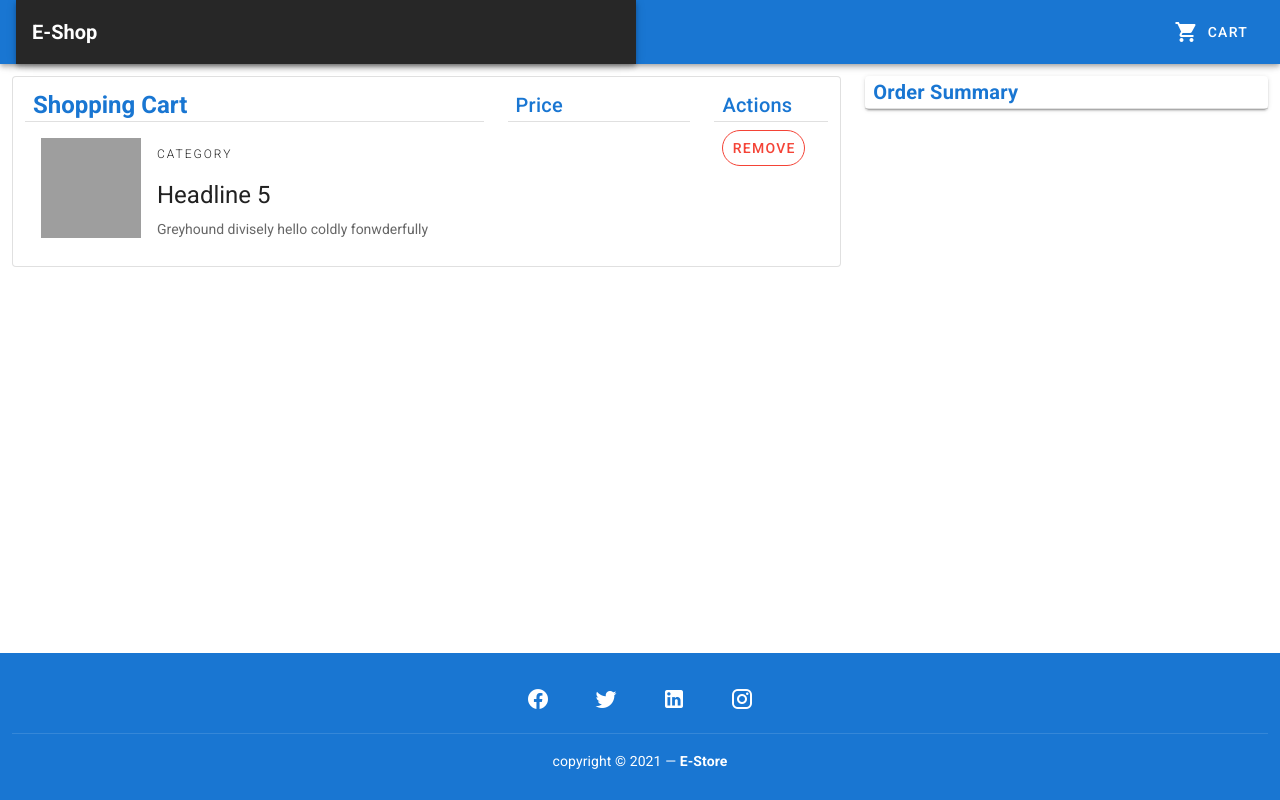
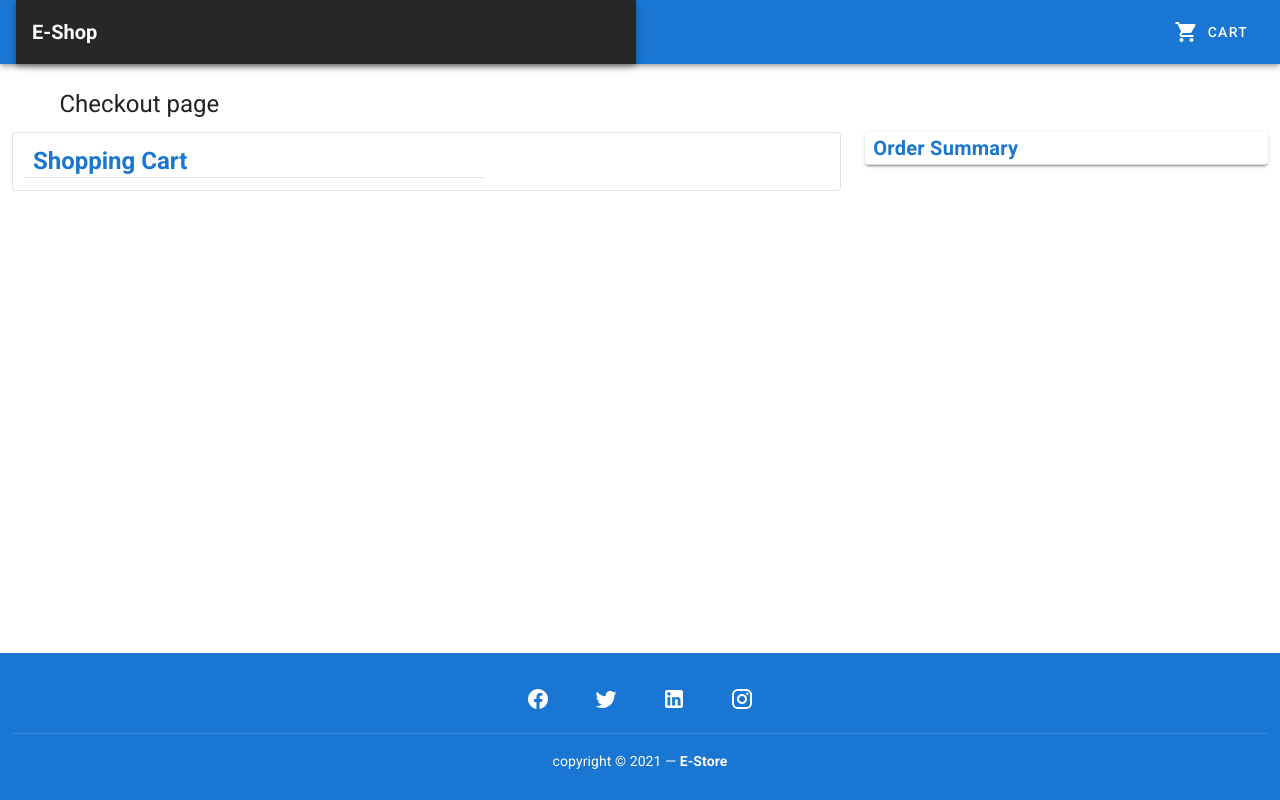
Before and after one commit to hamzat06/e-store, a Vue app: page /checkout in a window 1280 px wide. Built offline with nearby package versions, Linux system fonts and the light colour scheme; what vue2-filters would draw is missing.

Commit message:
built the remove to cart functionality

```diff
--- /dev/null
+++ b/src/components/CartList.vue
@@ -0,0 +1,59 @@
+<template lang="html">
+  <v-card
+    class="mx-auto"
+    outlined
+  >
+    <v-container fluid>
+      <h2 class="text-h5 primary--text ml-2 font-weight-bold">Shopping Cart</h2>
+      <v-row>
+        <v-col cols="7">
+          <v-divider></v-divider>
+          <v-list-item three-line v-for="(product, index) in inCart" :key="product.id">
+            <v-list-item-avatar
+              tile
+              size="100"
+              color="grey"
+
+            >
+              <v-img src="https://via.placeholder.com/300.png"></v-img>
+            </v-list-item-avatar>
+              <v-list-item-content>
+                <div class="text-overline font-weight-light">
+                  {{ product.name }}
+                </div>
+                <v-list-item-title class="text-h5">
+                  {{ product.price | currency }}
+                </v-list-item-title>
+                <v-list-item-subtitle>Greyhound divisely hello coldly fonwderfully</v-list-item-subtitle>
+              </v-list-item-content>
+              <v-card-actions>
+                <v-btn rounded outlined color="red" align="right" @click="removeFromCart(index)">
+                  <v-icon class="mr-1">mdi-cart-minus</v-icon>
+                  Remove
+                </v-btn>
+              </v-card-actions>
+            </v-list-item>
+          </v-col>
+        </v-row>
+      </v-container>
+  </v-card>
+</template>
+
+<script>
+import { mapGetters } from 'vuex'
+
+export default {
+  name: 'CartList',
+  computed: mapGetters ({
+    inCart: 'inCart'
+  }),
+  methods: {
+    removeFromCart(index){
+      this.$store.dispatch('removeFromCart', index)
+    }
+  }
+}
+</script>
+
+<style lang="css" scoped>
+</style>
--- a/src/components/ProductList.vue
+++ b/src/components/ProductList.vue
@@ -26,7 +26,7 @@
                 <v-icon>mdi-heart</v-icon>
               </v-btn>
 
-              <v-btn icon color="error" rounded @click="addToCart(product)" v-if="disabled">
+              <v-btn icon color="error" rounded @click="removeFromCart(product)" v-if="disabled">
                 <v-icon>mdi-cart-minus</v-icon>
               </v-btn>
 
@@ -43,28 +43,23 @@
 </template>
 
 <script>
-import { mapState } from 'vuex'
+import { mapGetters } from 'vuex'
 import DummyLoader from '@/components/DummyLoader'
 
 export default {
   name: 'ProductList',
-  computed: {
-    ...mapState(['products']),
-    // allProducts() {
-    //   return this.$store.getters.allProducts
-    // }
-  },
-  data() {
-    return {
-      timeOut: true,
-      disabled: false
-    }
-  },
+  computed: mapGetters ({
+    products: 'allProducts'
+  }),
+  data: () => ({
+    timeOut: true,
+    disabled: false
+  }),
   mounted() {
     setTimeout(() => (this.timeOut = false), 3000);
   },
   methods: {
-    addToCart: product => this.$store.dispatch('addToCart', product)
+    addToCart(product)  { this.$store.dispatch('addToCart', product)}
   },
   components: {
     DummyLoader
--- a/src/router/index.js
+++ b/src/router/index.js
@@ -18,10 +18,10 @@ const routes = [
     // which is lazy-loaded when the route is visited.
     component: () => import(/* webpackChunkName: "cart" */ '../views/Cart.vue'),
     children: [
-      // UserHome will be rendered inside User's <router-view>
-      // when /user/:id is matched
+
       {
         path: '/checkout',
+        name: 'Checkout',
         component: () => import(/* webpackChunkName: "checkout" */ '../views/Checkout.vue')
       }
 
--- a/src/store/index.js
+++ b/src/store/index.js
@@ -65,11 +65,15 @@ export default new Vuex.Store({
   },
   mutations: {
     increment: state => state.count++,
-    ADD_TO_CART: (state, product) => state.inCart.push(product)
+    ADD_TO_CART: (state, product) => state.inCart.push(product),
+    REMOVE_FROM_CART: (state, index) => state.inCart.splice(index, 1)
   },
   actions: {
     addToCart(context, product) {
       context.commit('ADD_TO_CART', product)
+    },
+    removeFromCart(context, index) {
+      context.commit('REMOVE_FROM_CART', index)
     }
   },
   modules: {
--- a/src/views/Cart.vue
+++ b/src/views/Cart.vue
@@ -1,50 +1,9 @@
 <template>
   <v-container fluid>
+    <router-view></router-view>
     <v-row>
       <v-col cols="8">
-        <v-card
-          class="mx-auto"
-          outlined
-        >
-          <v-container fluid>
-            <v-row>
-              <v-col cols="7">
-                <h2 class="text-h5 primary--text ml-2 font-weight-bold">Shopping Cart</h2>
-                <v-divider></v-divider>
-                <v-list-item three-line>
-                  <v-list-item-avatar
-                    tile
-                    size="100"
-                    color="grey"
-
-                  ></v-list-item-avatar>
-                    <v-list-item-content>
-                      <div class="text-overline font-weight-light">
-                        category
-                      </div>
-                      <v-list-item-title class="text-h5">
-                        Headline 5
-                      </v-list-item-title>
-                      <v-list-item-subtitle>Greyhound divisely hello coldly fonwderfully</v-list-item-subtitle>
-                    </v-list-item-content>
-                  </v-list-item>
-                </v-col>
-                <v-col cols="3">
-                  <h2 class="text-h6 primary--text lighten-1 ml-2">Price</h2>
-                  <v-divider></v-divider>
-                </v-col>
-                <v-col cols="2">
-                  <h2 class="text-h6 primary--text lighten-1 ml-2">Actions</h2>
-                  <v-divider></v-divider>
-                  <v-card-actions>
-                    <v-btn rounded outlined color="red" align="right" @click="removeFromCart(product)">
-                      Remove
-                    </v-btn>
-                  </v-card-actions>
-                </v-col>
-              </v-row>
-            </v-container>
-        </v-card>
+        <CartList/>
       </v-col>
       <v-col cols="4">
         <v-card>
@@ -57,8 +16,11 @@
 </template>
 
 <script>
+import CartList from '@/components/CartList'
+
 export default {
-  name: 'Cart'
+  name: 'Cart',
+  components: { CartList }
 }
 </script>
 
--- a/src/views/Checkout.vue
+++ b/src/views/Checkout.vue
@@ -1,7 +1,7 @@
 <template lang="html">
-  <div>
-    <h1 class="text-h2 black--text">Checkout</h1>
-  </div>
+  <v-container>
+    <h2 class="text-h5">Checkout page</h2>
+  </v-container>
 </template>
 
 <script>
```
